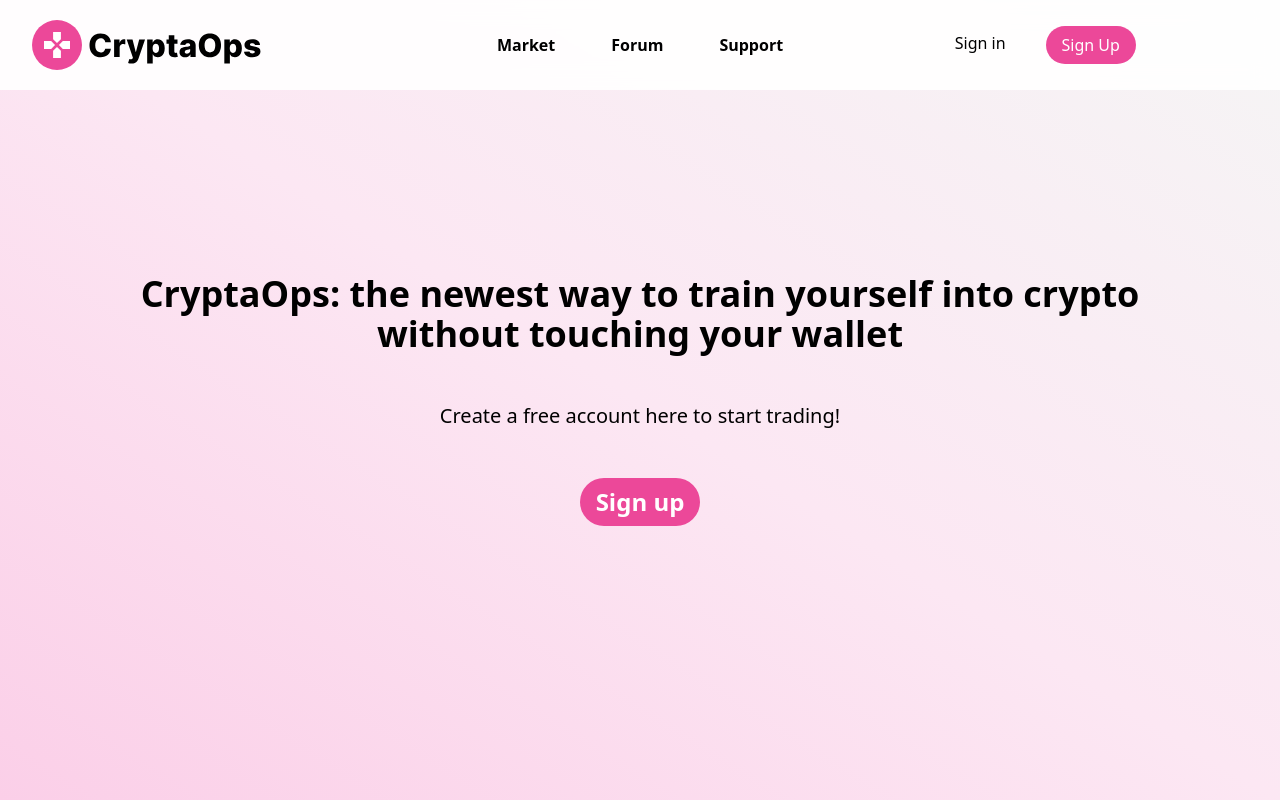
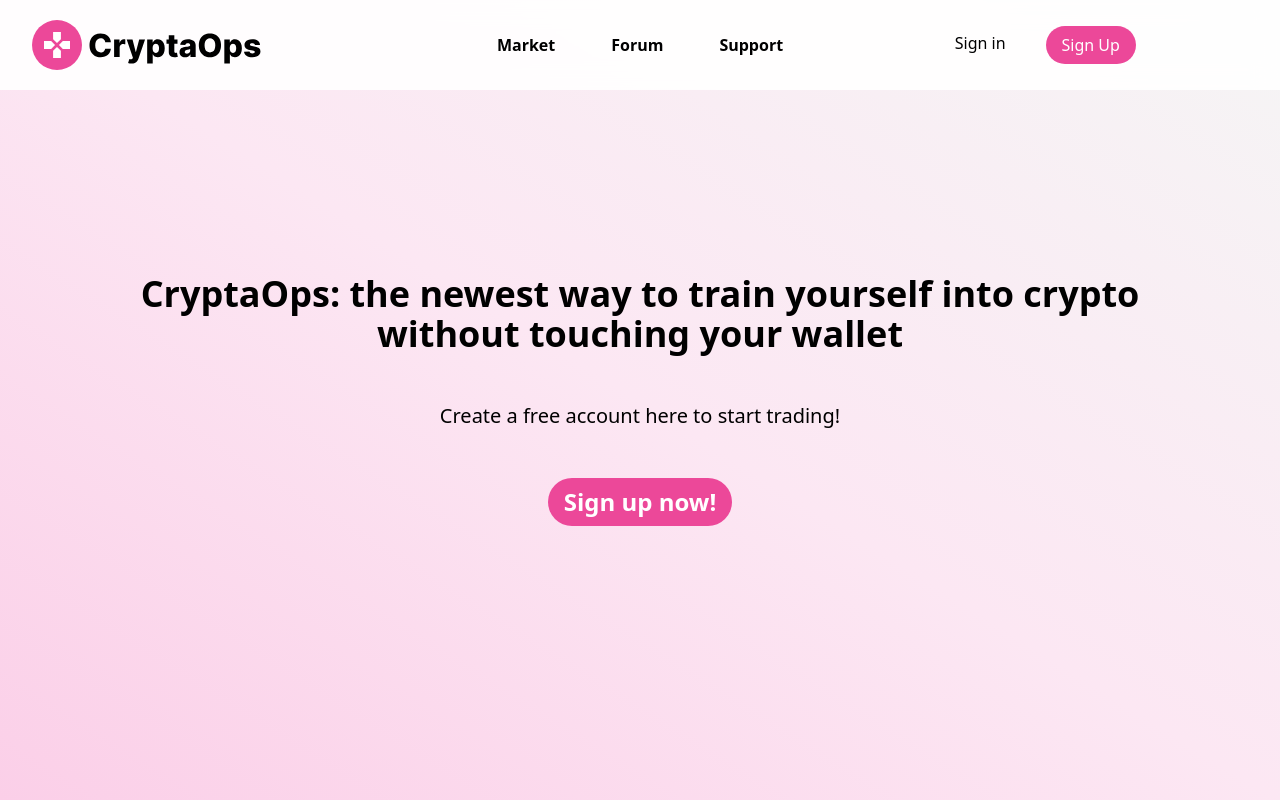
Before and after one commit to fabiobonati/crypta-ops, a Next.js app: page / in a window 1280 px wide. Built offline with nearby package versions, Linux system fonts and the light colour scheme; no server answers.

Commit message:
index renderable only if user not logged in

```diff
--- a/src/pages/index.js
+++ b/src/pages/index.js
@@ -1,10 +1,20 @@
 import Head from 'next/head';
 import { Inter } from 'next/font/google';
 const inter = Inter({ subsets: ['latin'] });
-import { useSession, signIn, signOut } from 'next-auth/react';
+import { useSession } from 'next-auth/react';
 import Image from 'next/image';
 import Link from 'next/link';
+import { useEffect } from 'react';
+import { useRouter } from 'next/router';
+
 const Home = () => {
+  const { data: session } = useSession();
+  const router = useRouter();
+  useEffect(() => {
+    if (session) {
+      router.push('/dashboard');
+    }
+  }, [session]);
   return (
     <>
       <Head>
@@ -31,7 +41,7 @@ const Home = () => {
           href='/auth/signup'
           className='bg-pink-500 rounded-full px-4 py-2 text-white'
         >
-          <p className='text-lg md:text-2xl font-semibold '>Sign up</p>
+          <p className='text-lg md:text-2xl font-semibold '>Sign up now!</p>
         </Link>
       </main>
     </>
```
